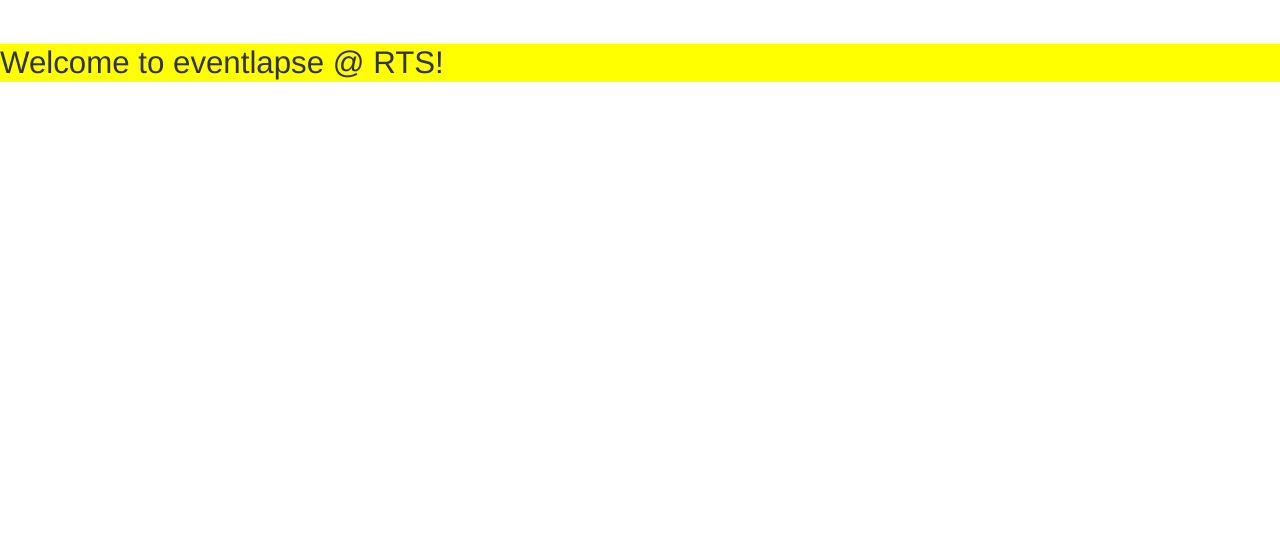
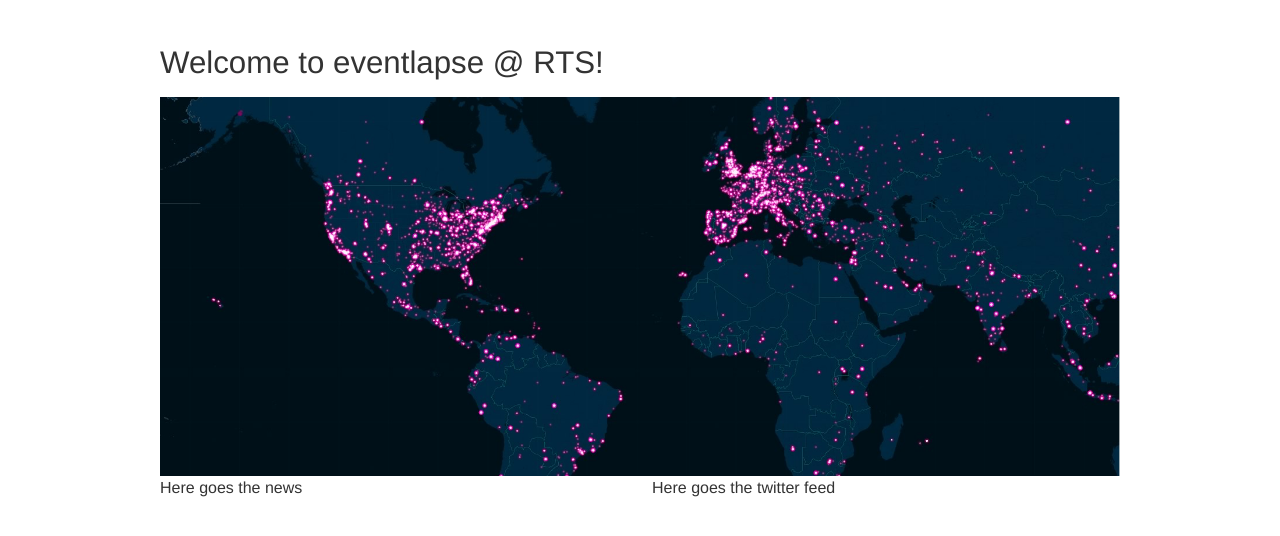
Before and after one commit to onekiloparsec/eventlapse, a Django app: page / in a window 1280 px wide. Shown: the top 536 px of the page. Run offline with Django 3.2, Linux system fonts and the light colour scheme; parts of the project's set-up code (start-up, migrations or seed data) failed here and were passed over; some libraries are stand-ins or nearby versions.

Commit message:
Create base layout

```diff
--- /dev/null
+++ b/project/scss/_layout.scss
@@ -0,0 +1,14 @@
+//
+// Layout
+// ======
+//
+
+.container {
+  width: 100%;
+  margin-right: auto;
+  margin-left: auto;
+
+  @media (min-width: $screen-lg-min) {
+    width: 960px;
+  }
+}
--- a/project/scss/style.scss
+++ b/project/scss/style.scss
@@ -1,3 +1,6 @@
 
 // Vendors
 @import "vendors/kanbasu";
+
+// Layout.
+@import "layout";
--- a/project/static/eventlapse/style.css
+++ b/project/static/eventlapse/style.css
@@ -2415,5 +2415,10 @@ dl:after,
 .list-stacked--huge > li {
   padding: 38.5px 0; }
 
-h2 {
-  background-color: yellow; }
+.container {
+  width: 100%;
+  margin-right: auto;
+  margin-left: auto; }
+  @media (min-width: 1025px) {
+    .container {
+      width: 960px; } }
--- a/project/templates/eventlapse/index.html
+++ b/project/templates/eventlapse/index.html
@@ -1,5 +1,17 @@
 {% extends 'eventlapse/base.html' %}
+{% load staticfiles %}
 
 {% block body_block %}
-    <h2>Welcome to eventlapse @ RTS!</h2>
+    <div class="container">
+        <h2>Welcome to eventlapse @ RTS!</h2>
+        <img src="{% static 'eventlapse/map.jpg' %}" class="img-responsive">
+        <section class="grid scrollable">
+            <div class="grid__item sm-w-1/2">
+                Here goes the news
+            </div>
+            <div class="grid__item sm-w-1/2">
+                Here goes the twitter feed
+            </div>
+        </section>
+    </div>
 {% endblock body_block %}
```
Also changed, not shown: project/static/eventlapse/map.jpg (added).
